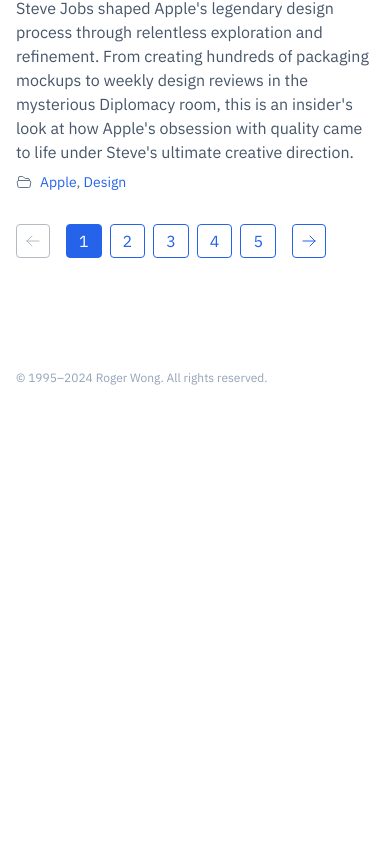
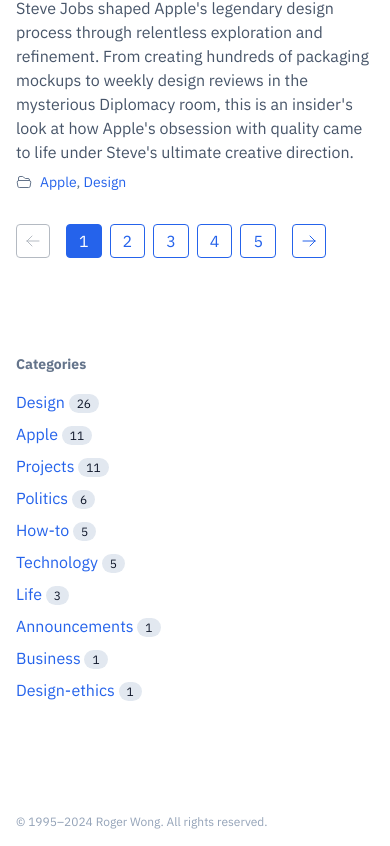
Before and after one commit to wongdigital/rogerwong-site, a Next.js app: page /posts in a window 390 px wide. Shown: the part 5453-6299 px from the top of the page. Before the commit the page ends 5855 px from the top, so only its background shows below. Built offline with nearby package versions, Linux system fonts and the light colour scheme.

Commit message:
Added Categories listing to Posts page

```diff
--- a/src/app/posts/page.tsx
+++ b/src/app/posts/page.tsx
@@ -3,6 +3,7 @@
 import { getSortedPostsData } from '@/lib/posts';
 import { calculateReadTime } from '@/lib/readTime';
 import Pagination from '@/components/Pagination';
+import CategoriesList from '@/components/CategoriesList';
 
 export const dynamic = 'force-dynamic';
 
@@ -65,7 +66,9 @@
           />
         </nav>
       </section>
-      <aside className="lg:w-5/12" aria-hidden="true" />
+      <aside className="lg:w-5/12 py-8 lg:py-20 md:py-10">
+        <CategoriesList />
+      </aside>
     </div>
   );
 }
--- /dev/null
+++ b/src/components/CategoriesList.tsx
@@ -0,0 +1,55 @@
+import { getSortedPostsData } from '@/lib/posts';
+import Link from 'next/link';
+
+type CategoryCount = {
+  name: string;
+  count: number;
+};
+
+async function getAllCategories(): Promise<CategoryCount[]> {
+  const posts = await getSortedPostsData();
+  const categoryMap = new Map<string, number>();
+
+  posts.forEach(post => {
+    if (post.categories) {
+      post.categories.forEach(category => {
+        const count = categoryMap.get(category) || 0;
+        categoryMap.set(category, count + 1);
+      });
+    }
+  });
+
+  // Convert map to array and sort
+  return Array.from(categoryMap.entries())
+    .map(([name, count]) => ({ name, count }))
+    .sort((a, b) => {
+      // Sort by count first (descending)
+      if (b.count !== a.count) {
+        return b.count - a.count;
+      }
+      // If counts are equal, sort alphabetically
+      return a.name.localeCompare(b.name);
+    });
+}
+
+export default async function CategoriesList() {
+  const categories = await getAllCategories();
+
+  return (
+    <div className="mb-8">
+      <h3 className="text-sm font-extrabold mb-4 text-slate-500">Categories</h3>
+      <ul className="space-y-2">
+        {categories.map(({ name, count }) => (
+          <li key={name}>
+            <Link
+              href={`/posts?category=${encodeURIComponent(name)}`}
+              className="text-blue-600 dark:text-blue-500 hover:underline hover:text-blue-500 dark:hover:text-blue-400"
+            >
+              {name} <span className="px-2 py-0.5 bg-slate-200 text-slate-900 rounded-full text-xs/[0.6rem]">{count}</span>
+            </Link>
+          </li>
+        ))}
+      </ul>
+    </div>
+  );
+}
```
